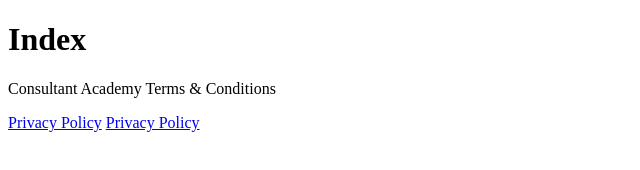
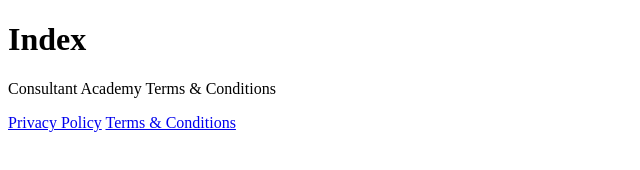
Before and after one commit to D0bsie/legal, a plain HTML site: page index.html in a window 1280 px wide. Shown: the full height of the page, 0-640 px from the left. Drawn offline with Linux system fonts and the light colour scheme.

Commit message:
Updated Index nav

```diff
--- a/index.html
+++ b/index.html
@@ -8,7 +8,7 @@
     <h1>Index</h1>
             <p>Consultant Academy Terms & Conditions</p>
     <a href="/legal/public/privacy.html">Privacy Policy</a>
-    <a href="/legal/public/terms.html">Privacy Policy</a>
+    <a href="/legal/public/terms.html">Terms & Conditions</a>
 
 </body>
 </html>
```
